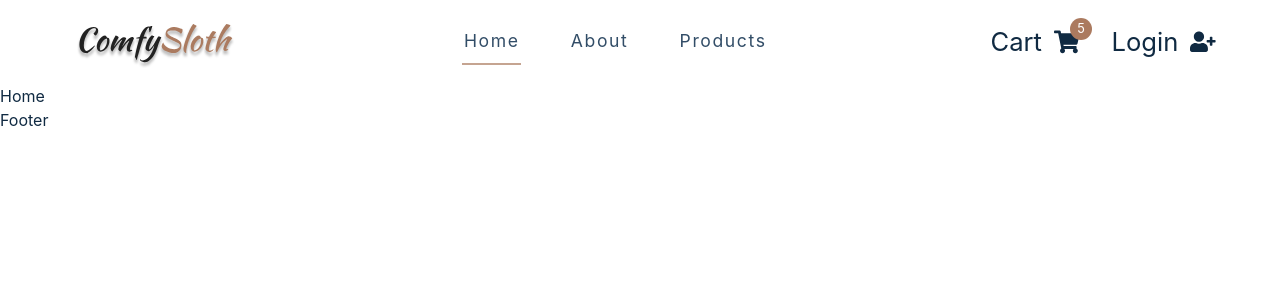
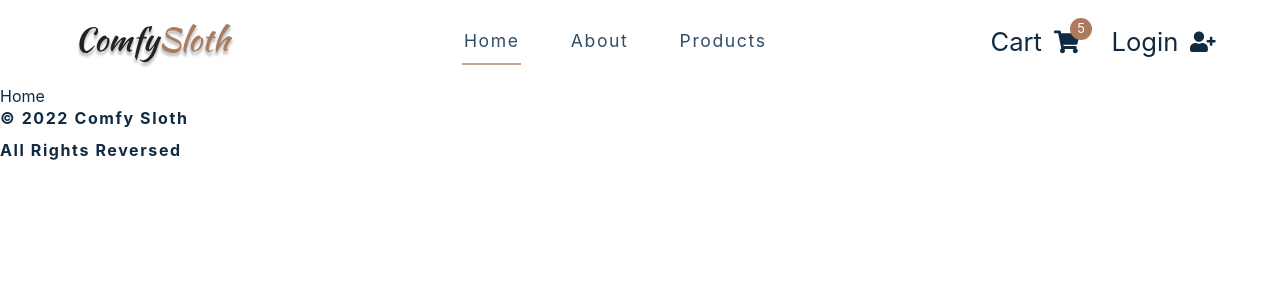
Before and after one commit to Fekry-Ahmed/Comfy-sloth, a React (Create React App) app: page / in a window 1280 px wide. Shown: the top 300 px of the page. Built offline with nearby package versions, Linux system fonts and the light colour scheme.

Commit message:
add the footer

```diff
--- a/src/components/Footer.js
+++ b/src/components/Footer.js
@@ -1,7 +1,16 @@
 import React from 'react';
 
+import classes from './Footer.module.css';
+
 const Footer = () => {
-  return <div>Footer</div>;
+  return (
+    <footer className={classes.footer}>
+      <h5>
+        &copy; {new Date().getFullYear()} <span>comfy sloth</span>
+      </h5>
+      <h5> All rights reversed </h5>
+    </footer>
+  );
 };
 
 export default Footer;
```
Also changed, not shown: src/components/Footer.module.css (added).
